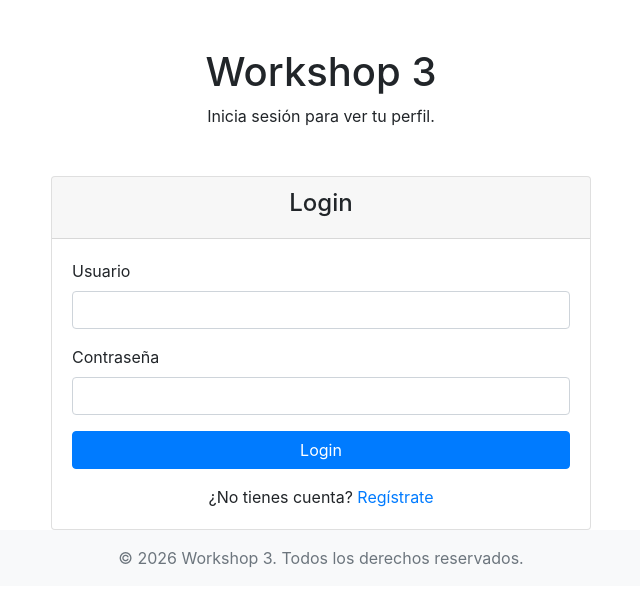
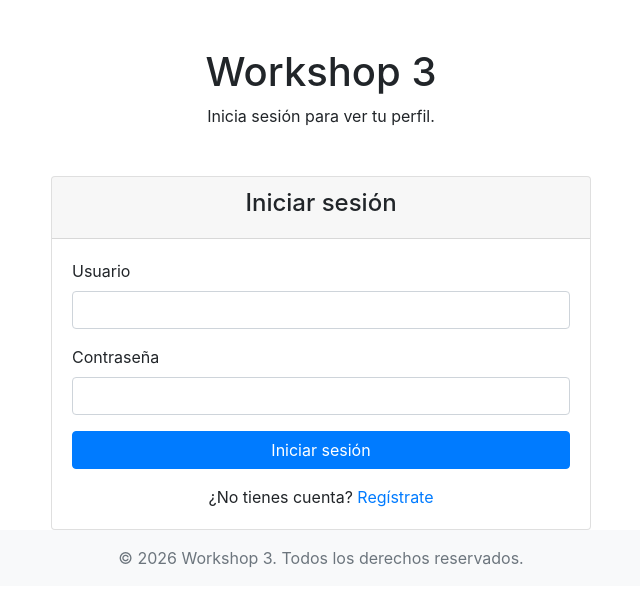
Before and after one commit to ToniniWnot/Workshops-ISW613, a PHP site: page / in a window 1280 px wide. Shown: the top 607 px of the page, without its empty margins (319-959 px from the left). Run offline with PHP 8.4, Linux system fonts and the light colour scheme.

Commit message:
style: unificar textos de la interfaz en español

```diff
--- a/Workshop03/index.php
+++ b/Workshop03/index.php
@@ -14,7 +14,7 @@ require_once __DIR__ . '/pages/common/header.php';
       <div class="col-md-6">
         <div class="card">
           <div class="card-header text-center">
-            <h4>Login</h4>
+            <h4>Iniciar sesión</h4>
           </div>
           <div class="card-body">
             <?php // actions/login.php nos devuelve aquí con ?error=1 si algo falla ?>
@@ -42,7 +42,7 @@ require_once __DIR__ . '/pages/common/header.php';
                 <label for="password">Contraseña</label>
                 <input type="password" class="form-control" id="password" name="password" required>
               </div>
-              <button type="submit" class="btn btn-primary btn-block">Login</button>
+              <button type="submit" class="btn btn-primary btn-block">Iniciar sesión</button>
             </form>
 
             <p class="text-center mt-3 mb-0">¿No tienes cuenta? <a href="pages/register.php">Regístrate</a></p>
--- a/Workshop03/pages/profile.php
+++ b/Workshop03/pages/profile.php
@@ -66,7 +66,7 @@ require_once __DIR__ . '/common/header.php';
             <?php // Los datos se envían por POST a actions/update_profile.php ?>
             <form action="/actions/update_profile.php" method="POST">
               <div class="form-group">
-                <label for="username">Username</label>
+                <label for="username">Usuario</label>
                 <input type="text" class="form-control" id="username" name="username" maxlength="50" value="<?php echo htmlspecialchars($user['username']); ?>" required>
               </div>
               <div class="form-group">
--- a/Workshop03/pages/register.php
+++ b/Workshop03/pages/register.php
@@ -4,8 +4,8 @@ require_once __DIR__ . '/../utils/database.php';
 
 // Mensajes de error que puede enviar actions/register.php en el parámetro ?error=
 $errorMessages = [
-    'invalid_input' => 'Datos inválidos. El username puede tener hasta 50 caracteres y la contraseña entre 8 y 72.',
-    'username_taken' => 'Ese username ya está en uso. Elige otro.',
+    'invalid_input' => 'Datos inválidos. El usuario puede tener hasta 50 caracteres y la contraseña entre 8 y 72.',
+    'username_taken' => 'Ese usuario ya está en uso. Elige otro.',
     'server_error' => 'No se pudo completar el registro. Inténtalo más tarde.',
 ];
 $errorCode = $_GET['error'] ?? '';
```
